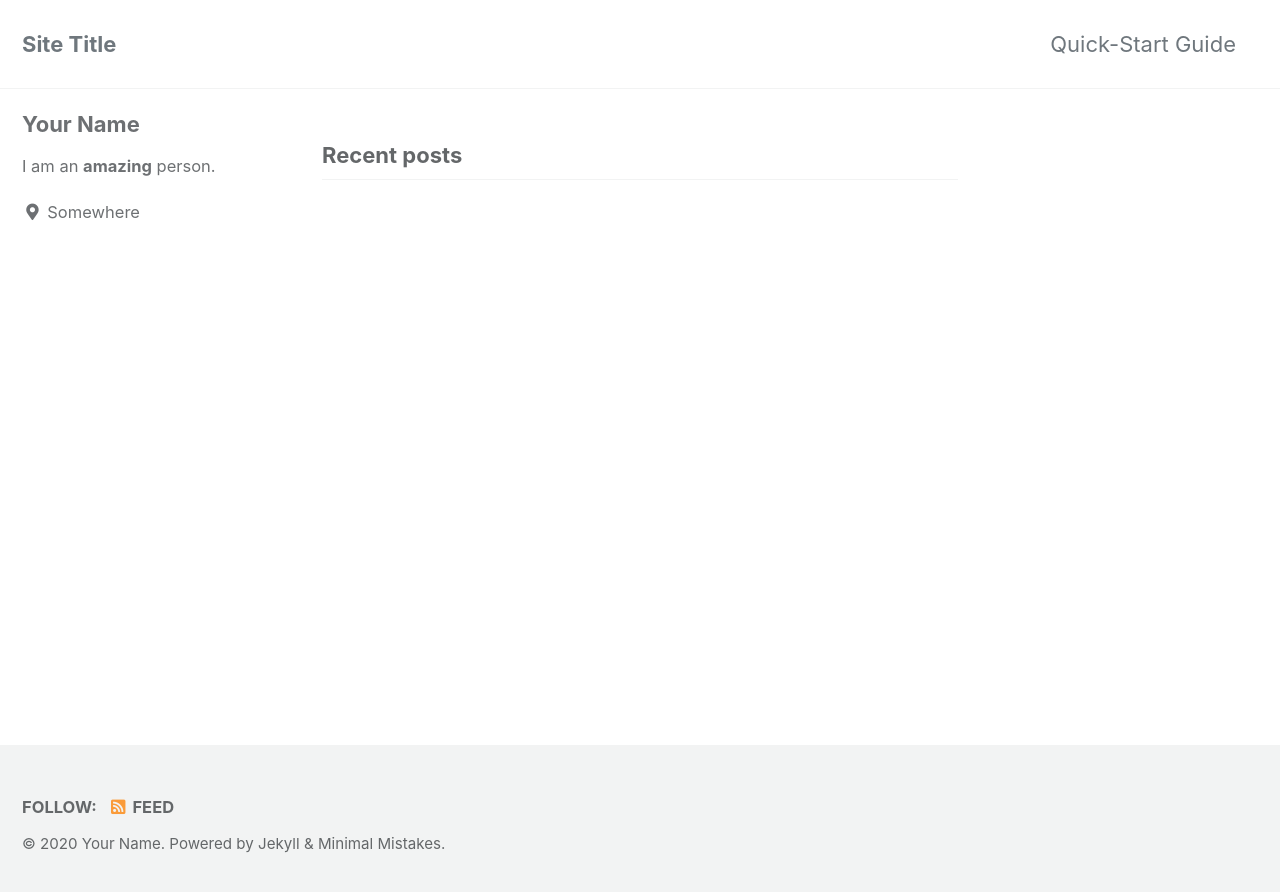
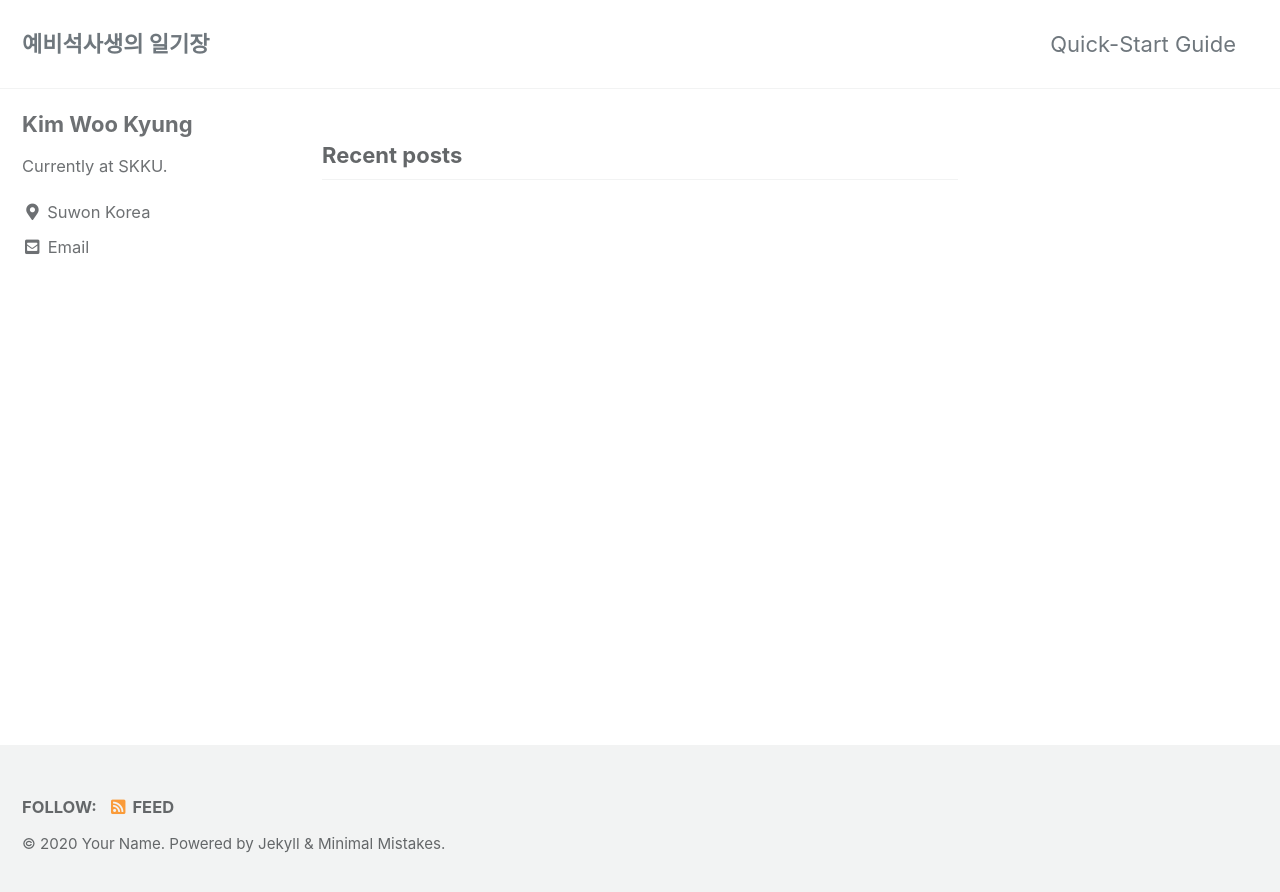
Before and after one commit to kwk2696/kwk2696.github.io, a Jekyll site: the page built from index.html, in a window 1280 px wide. Shown: the top 892 px of the page. Built offline with Jekyll 4.4.1, drawn with Linux system fonts in a browser that asks for light colours; cached includes are drawn as plain includes; the list of posts is cut into pages by our own code.

Commit message:
profile update

```diff
--- a/_config.yml
+++ b/_config.yml
@@ -16,7 +16,7 @@ minimal_mistakes_skin    : "default" # "air", "aqua", "contrast", "dark", "dirt"
 
 # Site Settings
 locale                   : "en-US"
-title                    : "Site Title"
+title                    : "예비석사생의 일기장"
 title_separator          : "-"
 subtitle                 : # site tagline that appears below site title in masthead
 name                     : "Your Name"
@@ -93,16 +93,16 @@ analytics:
 
 # Site Author
 author:
-  name             : "Your Name"
+  name             : "Kim Woo Kyung"
   avatar           : # path of avatar image, e.g. "/assets/images/bio-photo.jpg"
-  bio              : "I am an **amazing** person."
-  location         : "Somewhere"
-  email            :
+  bio              : "Currently at SKKU."
+  location         : "Suwon Korea"
+  email            : "kwk9926@gmail.com"
   links:
-    - label: "Email"
+    - label: "kwk9926@gmail.com"
       icon: "fas fa-fw fa-envelope-square"
       # url: "mailto:your.name@email.com"
-    - label: "Website"
+    - label: "https://kwk2696.github.io"
       icon: "fas fa-fw fa-link"
       # url: "https://your-website.com"
     - label: "Twitter"
@@ -111,7 +111,7 @@ author:
     - label: "Facebook"
       icon: "fab fa-fw fa-facebook-square"
       # url: "https://facebook.com/"
-    - label: "GitHub"
+    - label: "https://github.com/kwk2696/"
       icon: "fab fa-fw fa-github"
       # url: "https://github.com/"
     - label: "Instagram"
```
